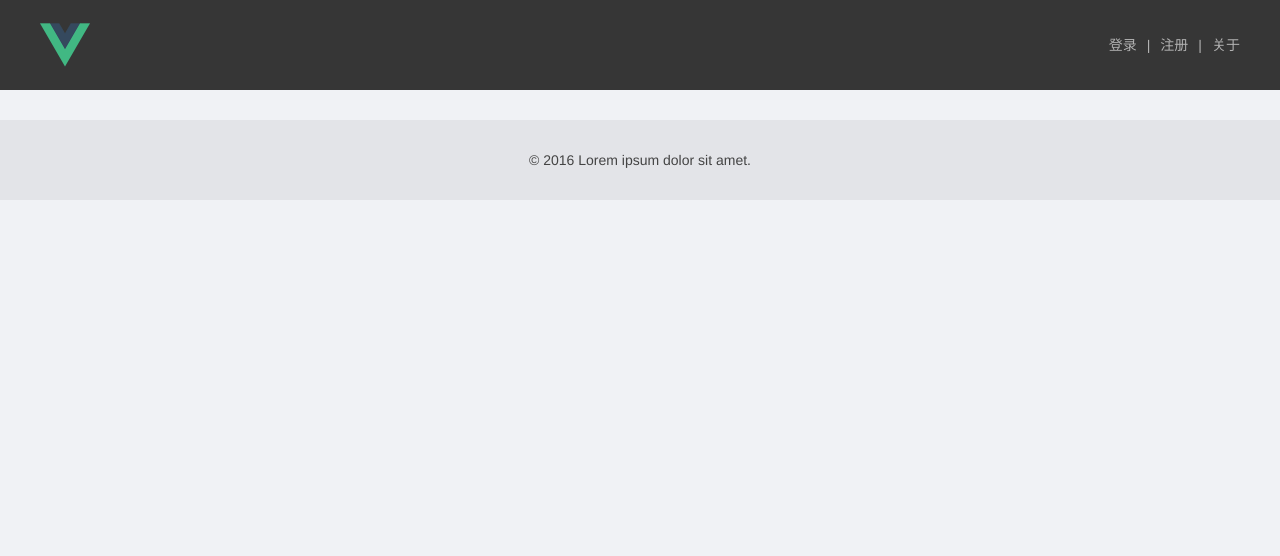
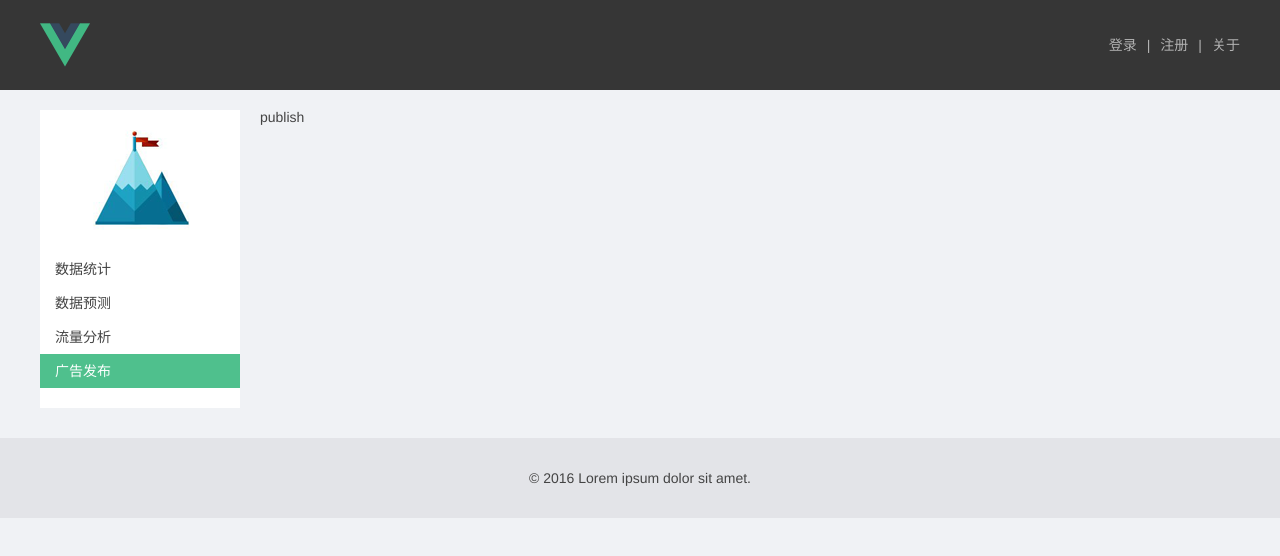
Before and after one commit to sep20th/vue2.0-pract1, a Vue app: page /#/detail/publish in a window 1280 px wide. Shown: the top 556 px of the page. Built offline with nearby package versions, Linux system fonts and the light colour scheme; what vue-resource would draw is missing.

Commit message:
添加路由-未完成

```diff
--- /dev/null
+++ b/src/pages/detail.vue
@@ -0,0 +1,167 @@
+<template>
+  <div class="detail-wrap">
+    <div class="detail-left">
+      <div class="product-board">
+        <img :src='productIcon'>
+        <ul>
+        	<!-- <li active-class="active" v-for="item in products">{{ item.name }}</li> -->
+        	<router-link active-class="active" v-for='item in products' :to="{path:item.path}" tag="li">{{ item.name }}</router-link>
+        </ul>
+      </div>
+    </div>
+    <div class="detail-right">
+      <keep-alive>
+        <router-view></router-view>
+      </keep-alive>
+    </div>
+  </div>
+</template>
+
+<script>
+export default {
+  data(){
+  	return{
+  		products: [
+        {
+          name: '数据统计',
+          path: 'count',
+          icon: require('../assets/images/1.png'),
+          active: false
+        },
+        {
+          name: '数据预测',
+          path: 'forecast',
+          active: false
+        },
+        {
+          name: '流量分析',
+          path: 'analysis',
+          active: false
+        },
+        {
+          name: '广告发布',
+          path: 'publish',
+          active: false
+        }
+      ],
+      imgMap: {
+        '/detail/count': require("../assets/images/1.png"),
+        '/detail/forecast': require("../assets/images/2.png"),
+        '/detail/analysis': require("../assets/images/3.png"),
+        '/detail/publish': require("../assets/images/4.png")
+      }
+  	}
+  },
+  computed:{
+  	productIcon(){
+  		return this.imgMap[this.$route.path]
+  	}
+  },
+  created(){
+  	console.log('creat');
+  	console.log(this.$route.path)
+  }
+}
+</script>
+
+<style>
+.detail-wrap {
+  width: 1200px;
+  margin: 0 auto;
+  overflow: hidden;
+  padding-top: 20px;
+}
+.detail-left {
+  float: left;
+  width: 200px;
+  text-align: center;
+}
+.detail-right {
+  float: left;
+  width: 980px;
+  margin-left: 20px;
+}
+.product-board {
+  background: #fff;
+  padding: 20px 0;
+}
+.product-board ul {
+  margin-top: 20px;
+}
+.product-board li {
+  text-align: left;
+  padding: 10px 15px;
+  cursor: pointer;
+}
+.product-board li.active,
+.product-board li:hover {
+  background: #4fc08d;
+  color: #fff;
+}
+.product-board li a {
+  display: block;
+}
+.sales-board {
+  background: #fff;
+}
+.sales-board-form {
+
+}
+.sales-board-intro h2 {
+  font-size: 20px;
+  padding: 20px;
+}
+.sales-board-intro p {
+  background: #f7fcff;
+  padding: 10px 20px;
+  color: #999;
+  line-height: 1.8;
+}
+.sales-board-form {
+  padding: 30px 20px;
+  font-size: 14px;
+}
+.sales-board-line {
+  clear: both;
+  padding-bottom: 20px;
+}
+.sales-board-line-left {
+    display: inline-block;
+    width: 100px;
+}
+.sales-board-line-right {
+    display: inline-block;
+    width: 75%;
+}
+.sales-board-des {
+  border-top: 20px solid #f0f2f5;
+  padding: 15px 20px;
+}
+.sales-board-des p {
+  line-height: 1.6;
+}
+.sales-board-des h2 {
+  font-size: 20px;
+  padding-bottom: 15px;
+}
+.sales-board-des h3 {
+  font-size: 18px;
+  font-weight: bold;
+  padding: 20px 0 10px 0;
+}
+.sales-board-des li {
+  padding: 5px 0;
+}
+.sales-board-table {
+  width: 100%;
+  margin-top: 20px;
+}
+.sales-board-table th {
+  background: #4fc08d;
+  color: #fff;
+}
+.sales-board-table td {
+    border: 1px solid #f0f2f5;
+    padding: 15px;
+}
+</style>
--- /dev/null
+++ b/src/pages/detail/analysis.vue
@@ -0,0 +1,85 @@
+<template>
+  <div class="sales-board">
+      <div class="sales-board-intro">
+        <h2>流量分析</h2>
+        <p>是指在获得网站访问量基本数据的情况下对有关数据进行统计、分析，从中发现用户访问网站的规律，并将这些规律与网络营销策略等相结合，从而发现目前网络营销活动中可能存在的问题，并为进一步修正或重新制定网络营销策略提供依据。当然这样的定义是站在网络营销管理的角度来考虑的</p>
+      </div>
+      <div class="sales-board-form">
+          <div class="sales-board-line">
+              <div class="sales-board-line-left">
+                  购买数量：
+              </div>
+              <div class="sales-board-line-right">
+              </div>
+          </div>
+          <div class="sales-board-line">
+              <div class="sales-board-line-left">
+                  产品类型：
+              </div>
+              <div class="sales-board-line-right">
+
+              </div>
+          </div>
+          <div class="sales-board-line">
+              <div class="sales-board-line-left">
+                  有效时间：
+              </div>
+              <div class="sales-board-line-right">
+
+              </div>
+          </div>
+          <div class="sales-board-line">
+              <div class="sales-board-line-left">
+                  产品版本：
+              </div>
+              <div class="sales-board-line-right">
+
+              </div>
+          </div>
+          <div class="sales-board-line">
+              <div class="sales-board-line-left">
+                  总价：
+              </div>
+              <div class="sales-board-line-right">
+              </div>
+          </div>
+          <div class="sales-board-line">
+              <div class="sales-board-line-left">&nbsp;</div>
+              <div class="sales-board-line-right">
+                  <div class="button" >
+                    立即购买
+                  </div>
+              </div>
+          </div>
+      </div>
+      <div class="sales-board-des">
+        <h2>产品说明</h2>
+        <p>网站访问统计分析报告的基础数据源于网站流量统计信息，但其价值远高于原始数据资料。专业的网站访问统计分析报告对网络营销的价值，正如专业的财务分析报告对企业经营策略的价值。</p>
+
+        <h3>用户行为指标</h3>
+        <ul>
+          <li>用户行为指标主要反映用户是如何来到网站的、在网站上停留了多长时间、访问了哪些页面等，主要的统计指标包括：</li>
+          <li>用户在网站的停留时间；</li>
+          <li>用户来源网站（也叫“引导网站”）；</li>
+          <li>用户所使用的搜索引擎及其关键词；</li>
+          <li>在不同时段的用户访问量情况等。</li>
+        </ul>
+
+        <h3>浏览网站方式</h3>
+        <ul>
+          <li>用户上网设备类型</li>
+          <li>用户浏览器的名称和版本</li>
+          <li>访问者电脑分辨率显示模式</li>
+          <li>用户所使用的操作系统名称和版本</li>
+          <li>用户所在地理区域分布状况等</li>
+        </ul>
+      </div>
+
+  </div>
+</template>
+<script>
+
+</script>
+<style scoped>
+
+</style>
--- /dev/null
+++ b/src/pages/detail/count.vue
@@ -0,0 +1,5 @@
+<template>
+	<div>
+		<h1>count</h1>
+	</div>
+</template>
--- /dev/null
+++ b/src/pages/detail/forecast.vue
@@ -0,0 +1,5 @@
+<template>
+	<div>
+		<h1>forecast</h1>
+	</div>
+</template>
--- /dev/null
+++ b/src/pages/detail/publish.vue
@@ -0,0 +1,5 @@
+<template>
+	<div>
+		<h1>publish</h1>
+	</div>
+</template>
```
Also changed, not shown: src/router/index.js (+30 -4 lines).
